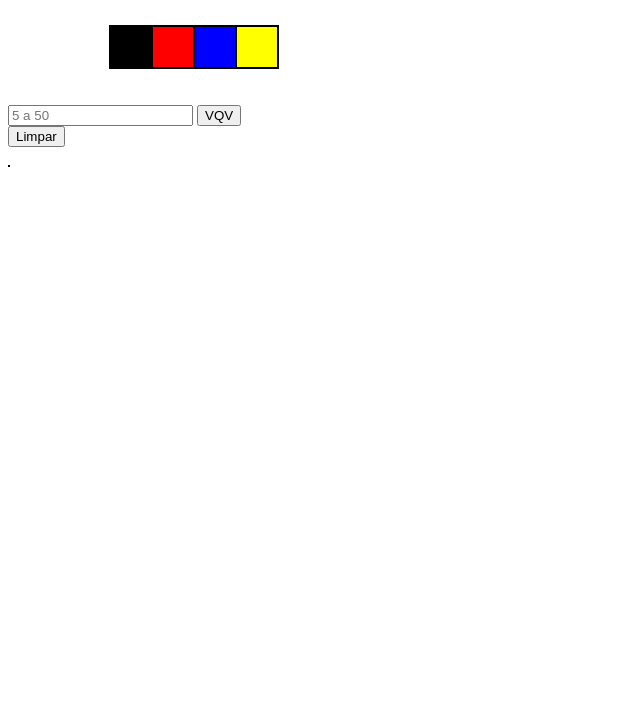
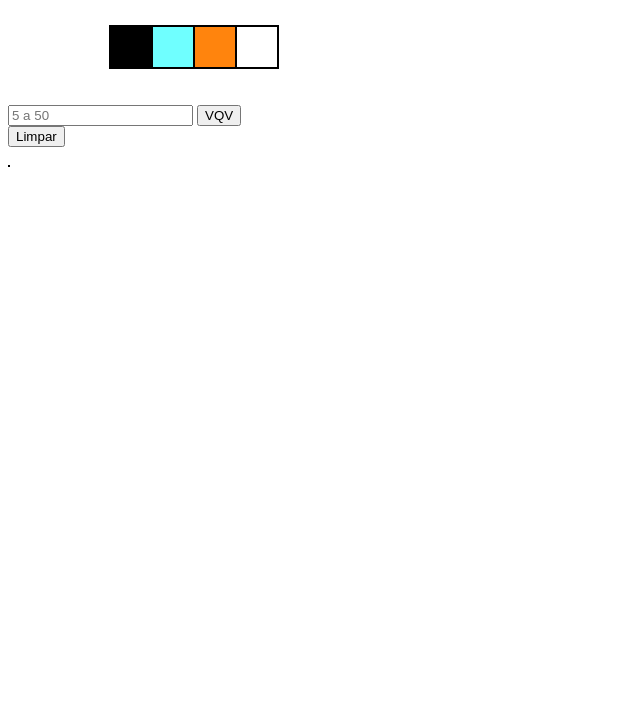
Before and after one commit to Bel-Albuquerque/Pixel-art, a website: page index.html in a window 1280 px wide. Shown: the part 73-800 px from the top of the page, without its empty margins (0-640 px from the left). Drawn offline with Linux system fonts and the light colour scheme.

Commit message:
requisitos bonus concluidos

```diff
--- a/script.js
+++ b/script.js
@@ -1,11 +1,8 @@
 let black = document.querySelector('.preto')
 let colorBlack = black.style.backgroundColor='black'
 let red = document.querySelector('.vermelho')
-let colorRed = red.style.backgroundColor = 'red'
 let blue = document.querySelector('.azul')
-let colorBlue = blue.style.backgroundColor = 'blue'
 let yellow = document.querySelector('.amarelo')
-let colorYellow = yellow.style.backgroundColor = 'yellow'
 let palette = document.querySelector('.palette')
 let pixelBoard = document.querySelector('#pixel-board')
 const input = document.querySelector('input')
@@ -13,6 +10,16 @@ let inputButton =document.querySelector('#inputButton')
 let num = 0
 let h1 = document.querySelector('h1')
 
+
+window.onload = function() {
+  let randomico = Math.floor(Math.random() * 1000)
+  let cor1 = 'rgb('+Math.floor(Math.random() * 1000) + ','+ Math.floor(Math.random() * 1000) + ',' +Math.floor(Math.random() * 1000) +')'
+  let color1 = red.style.backgroundColor = cor1
+  let cor2 = 'rgb('+Math.floor(Math.random() * 1000) + ','+ Math.floor(Math.random() * 1000) + ',' +Math.floor(Math.random() * 1000) +')'
+  let color2 = blue.style.backgroundColor = cor2
+  let cor3 = 'rgb('+Math.floor(Math.random() * 1000) + ','+ Math.floor(Math.random() * 1000) + ',' +Math.floor(Math.random() * 1000) +')'
+  let color3 = yellow.style.backgroundColor = cor3
+}
 
 function colorselect (event) {
   let colorSelect = document.querySelector('.selected')
--- a/style.css
+++ b/style.css
@@ -36,7 +36,7 @@
 
 
 .linha {
-  border: #000000 solid 1px;
+  border: rgb(146, 126, 126) solid 1px;
   display: table-row;
   text-align: center;
 
@@ -45,7 +45,7 @@
   display: table-cell;
    width: 40px;
   height: 40px;
-  border: #000000 solid 1px;
+  border: rgb(0, 0, 0) solid 1px;
   background-color: white;
 }
 
```
